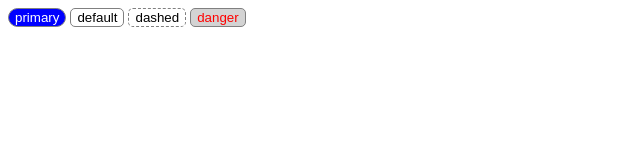
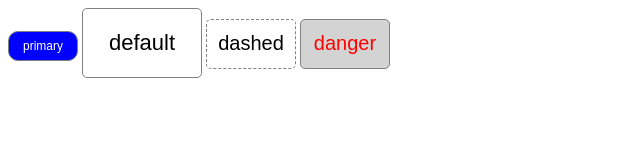
Before and after one commit to eliso1303/html-and-css-practice, a plain HTML site: page 7-Inheritance/index.html in a window 1280 px wide. Shown: the whole page, without its empty margins (0-640 px from the left). Drawn offline with Linux system fonts and the light colour scheme.

Commit message:
feat(7-Inheritance): Finish practice-2

```diff
--- a/7-Inheritance/index.html
+++ b/7-Inheritance/index.html
@@ -8,8 +8,8 @@
     <link rel="stylesheet" href="style.css">
 </head>
 <body>
-    <button class="button primary">primary</button>
-    <button class="button default">default</button>
+    <button class="button primary small">primary</button>
+    <button class="button default large">default</button>
     <button class="button dashed">dashed</button>
     <button class="button danger">danger</button>
 </body>
--- a/7-Inheritance/style.css
+++ b/7-Inheritance/style.css
@@ -3,6 +3,9 @@
     border-radius:5px;
     background: transparent;
     border:1px solid gray;
+    font-size:20px;
+    width:90px;
+    height:50px;
 }
 .button.primary {
     color:white;
@@ -19,3 +22,13 @@
     color:red;
     background:lightgray;
 }
+.small {
+    font-size:12px;
+    width:70px;
+    height:30px;
+}
+.large {
+    font-size:22px;
+    width:120px;
+    height:70px;
+}
```
